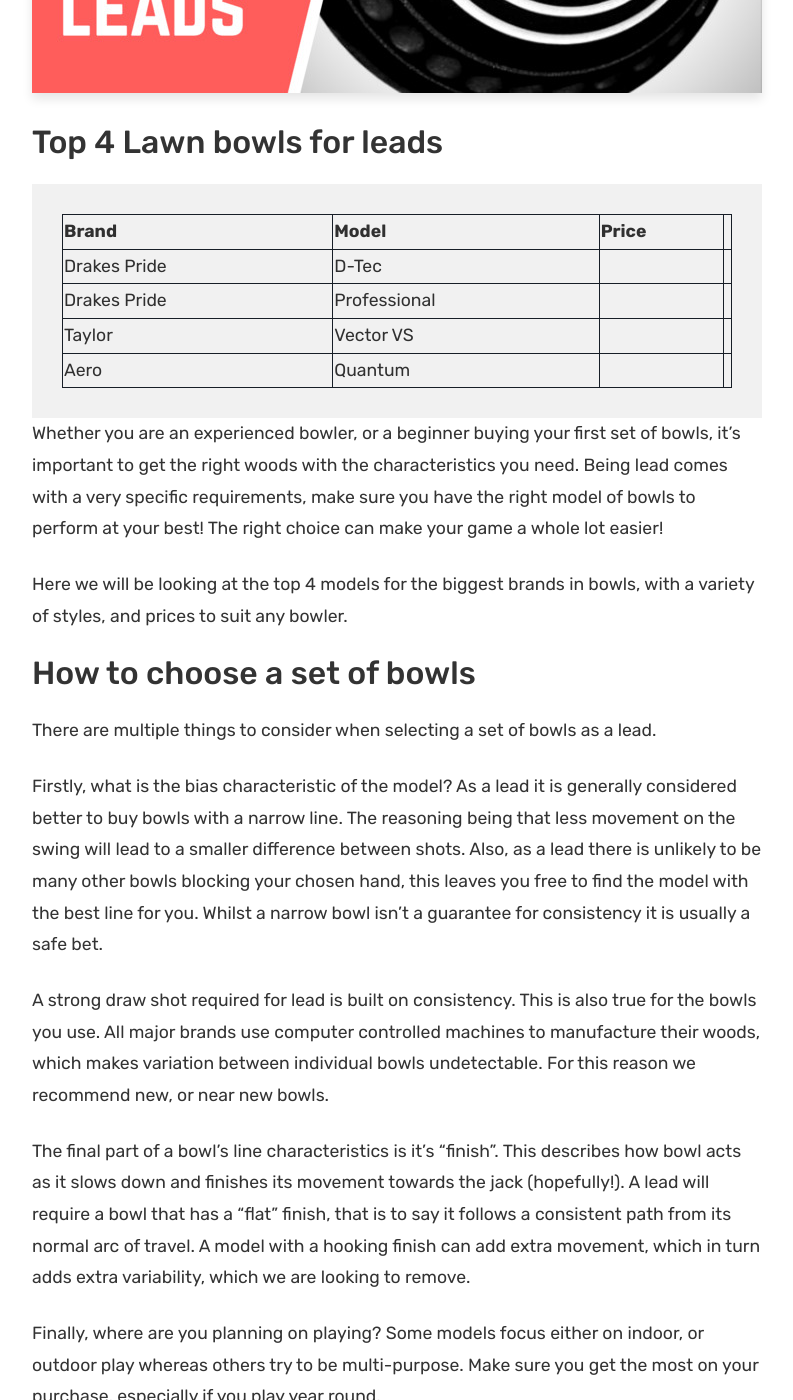
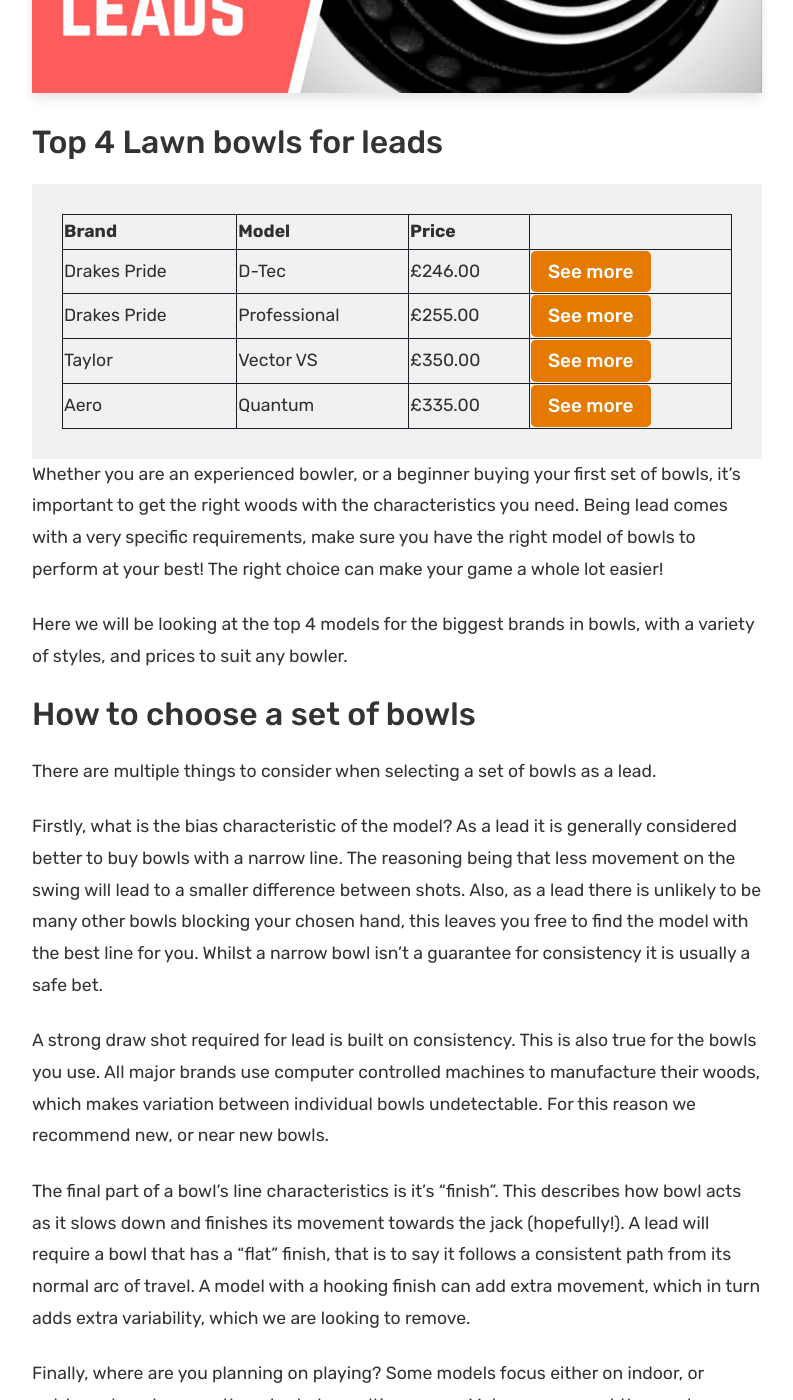
Before and after one commit to krussll/etsysimplicity, a Jekyll site: the page built from _posts/2018-01-12-best-rated-bowls-for-leads.md, in a window 1280 px wide and 1400 px high, scrolled down 624 px. Shown: the whole window, without its empty margins (53-846 px from the left). Built offline with Jekyll 4.4.1, drawn with Linux system fonts in a browser that asks for light colours; nearby versions of some CDN libraries; some of the changed text lies outside the part shown.

Commit message:
Update 2018-01-12-best-rated-bowls-for-leads.md

```diff
--- a/_posts/2018-01-12-best-rated-bowls-for-leads.md
+++ b/_posts/2018-01-12-best-rated-bowls-for-leads.md
@@ -25,26 +25,26 @@
     <tr>
       <td>Drakes Pride</td>
       <td>D-Tec</td>
-      <td></td>
-      <td></td>
+      <td>£246.00 </td>
+      <td><a href="https://www.amazon.co.uk/gp/product/B01JOQBTNM/ref=as_li_tl?ie=UTF8&camp=1634&creative=6738&creativeASIN=B01JOQBTNM&linkCode=as2&tag=jackhighbowls-21&linkId=c5a6a26de5112bf2308c36d6e917be1a" class="btn more"  target="_blank">See more</a></td>
     </tr>
     <tr>
       <td>Drakes Pride</td>
       <td>Professional</td>
-      <td></td>
-      <td></td>
+      <td>£255.00</td>
+      <td><a href="https://www.amazon.co.uk/gp/product/B07BY2MM4L/ref=as_li_tl?ie=UTF8&camp=1634&creative=6738&creativeASIN=B07BY2MM4L&linkCode=as2&tag=jackhighbowls-21&linkId=221174933a36c240ce4eb5653e558d8f" class="btn more"  target="_blank">See more</a></td>
     </tr>
     <tr>
       <td>Taylor</td>
       <td>Vector VS</td>
-      <td></td>
-      <td></td>
+      <td>£350.00 </td>
+      <td><a href="https://www.amazon.co.uk/gp/product/B07J65XHNH/ref=as_li_tl?ie=UTF8&camp=1634&creative=6738&creativeASIN=B07J65XHNH&linkCode=as2&tag=jackhighbowls-21&linkId=557db82f901a42b6c37cf02416e9f52b" class="btn more"  target="_blank">See more</a></td>
     </tr>
     <tr>
       <td>Aero</td>
       <td>Quantum</td>
-      <td></td>
-      <td></td>
+      <td>£335.00</td>
+      <td><a href="" class="btn more"  target="_blank">See more</a></td>
     </tr>
   </tbody>
 </table>
@@ -71,6 +71,8 @@
 
 ## Drakes Pride D-Tec
 
+<a href="https://www.amazon.co.uk/gp/product/B01JOQBTNM/ref=as_li_tl?ie=UTF8&camp=1634&creative=6738&creativeASIN=B01JOQBTNM&linkCode=as2&tag=jackhighbowls-21&linkId=c5a6a26de5112bf2308c36d6e917be1a" class="btn more"  target="_blank">See more</a>
+
 The d-tec is Drakes Pride's flagship narrow biased model. It hits many of the attributes that we outlined above, specifically a good narrow line, a smooth flat finish and all for a better-than-average price. You can read our full review of the d-tec here.
 
 Whilst technically an indoor bowl, but can be used for outdoor play too making it a versatile choice.
@@ -78,6 +80,8 @@
 There is a strong second hand market for all of the Drakes Pride range, making this also a good choice if you are on a budget. You can find our second hand buyers guide here, which also has some great tips on finding the best deal.
 
 ## Drakes Pride Professional
+
+<a href="https://www.amazon.co.uk/gp/product/B07BY2MM4L/ref=as_li_tl?ie=UTF8&camp=1634&creative=6738&creativeASIN=B07BY2MM4L&linkCode=as2&tag=jackhighbowls-21&linkId=221174933a36c240ce4eb5653e558d8f" class="btn more"  target="_blank">See more</a>
 
 Drakes Pride is such a mainstay of the bowls world that they actually appear twice on this list! The Professional model is the most popular of all the Drakes Pride models and is a great option for outdoor bowlers. Whilst it doesn't have such a narrow line as the d-tec, it is designed specifically for outdoor play, so will play better on heavier, early season greens.
 
@@ -88,6 +92,8 @@
 > Amazon Customer Review
 
 ## Taylor Vector VS
+
+<a href="https://www.amazon.co.uk/gp/product/B07J65XHNH/ref=as_li_tl?ie=UTF8&camp=1634&creative=6738&creativeASIN=B07J65XHNH&linkCode=as2&tag=jackhighbowls-21&linkId=557db82f901a42b6c37cf02416e9f52b" class="btn more"  target="_blank">See more</a>
 
 With a clean, narrow line and a smooth finish, you’d do well to find a better lead bowl than the Taylor Vector VS. You can read our full review of the Vector VS here.
 
@@ -101,6 +107,8 @@
 
 ## Aero Quantum
 
+<a href="" class="btn more"  target="_blank">See more</a>
+
 Next we have another outdoor specialist. The Quantum is one of Aero’s midline models, so is perfect for those tricky early season greens. Despite not being as narrow as some of the other bowls on our list, it does have a clean finish which will aid your lead play.
 
 The Aero ranges also have a couple of features which you won’t see on the other big names. Firstly, they have their unique “Z Scoop” grip, which Aero say improves control, and allows the bowl to feel smaller in your hand, which is ideal if you want to try a slightly larger bowl. The design team at Areo have improved the profile of their bowls to make them less affected in windy conditions, which is ideal for the traditional English summer!
```
